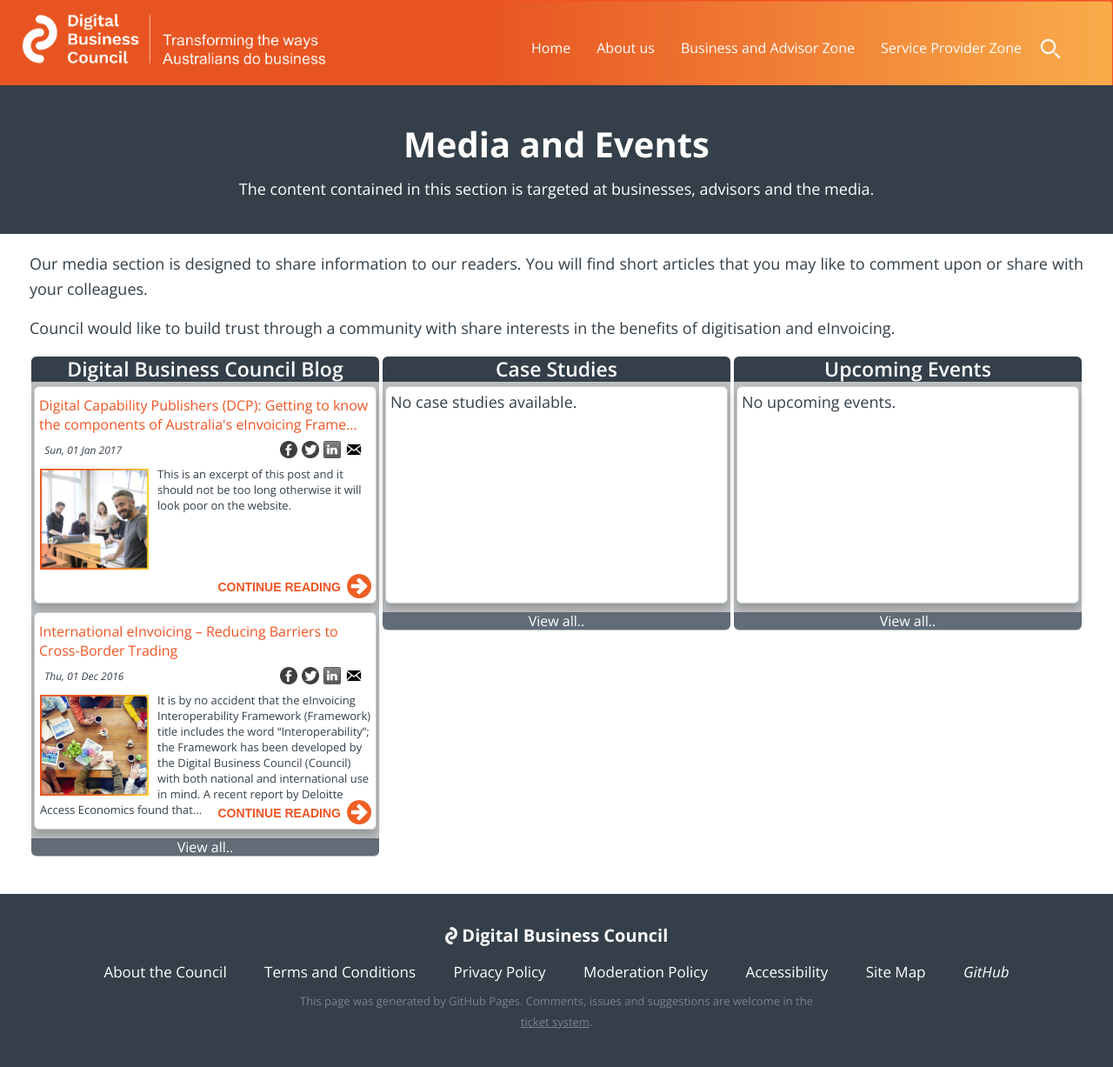
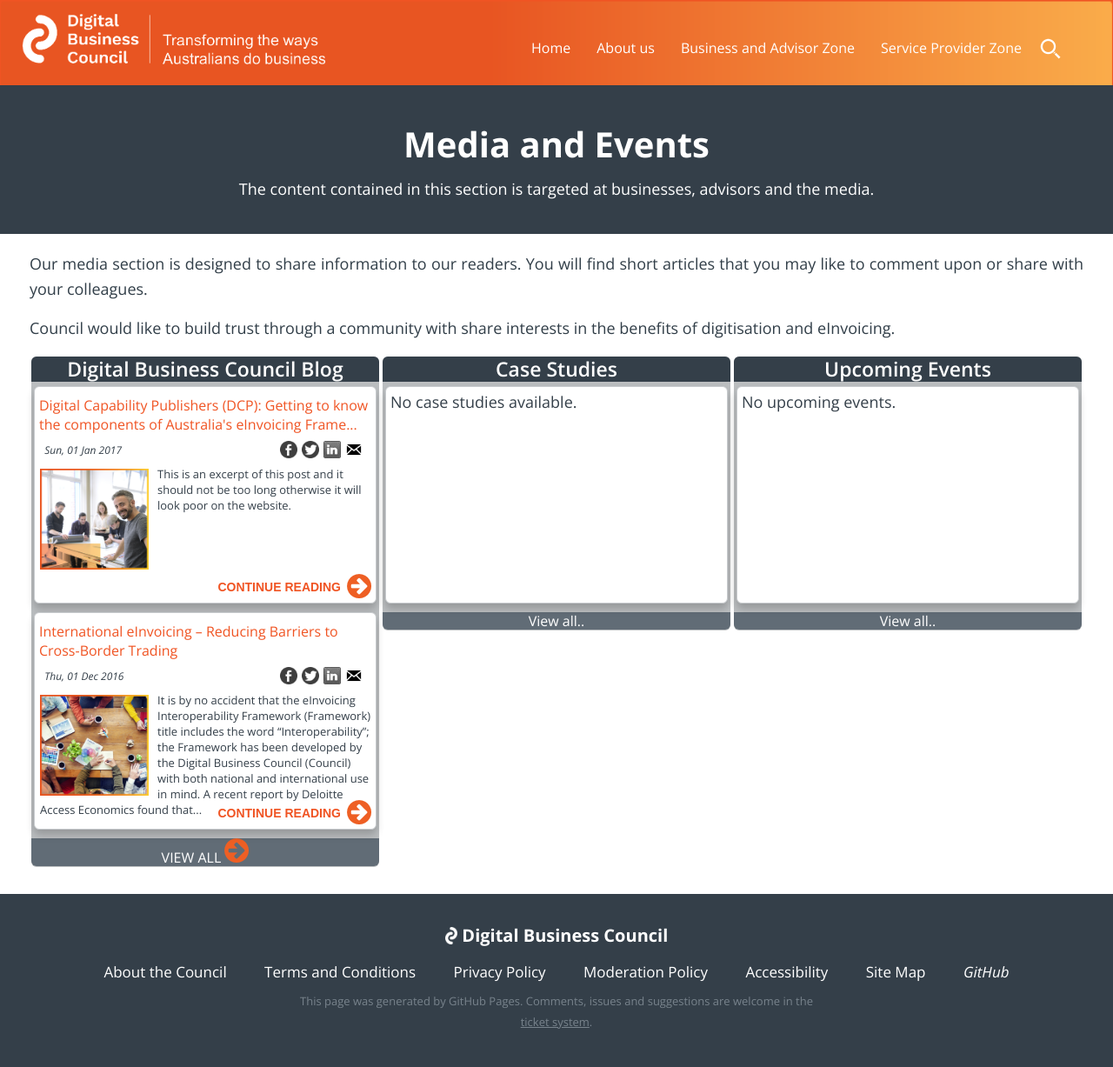
Before and after one commit to Digital-Business-Council/Digital-Business-Council.github.io, a Jekyll site: the page built from pages/business-zone/blogs/media-jump-page.md, in a window 1280 px wide. Shown: the whole page at 87% size. Built offline with Jekyll 4.4.1, drawn with Linux system fonts in a browser that asks for light colours.

Commit message:
Update media-jump-page.md

```diff
--- a/pages/business-zone/blogs/media-jump-page.md
+++ b/pages/business-zone/blogs/media-jump-page.md
@@ -66,7 +66,7 @@
   {% endfor %}
 
   <div class="media-zone-cardstack-footer">
-     <a href="#">View all..</a>
+     <a href="#">VIEW ALL <img src="{{site.url | absolute}}/images/fwd-arrow-icon.png"></a>
 </div>
 
 </div>
```
